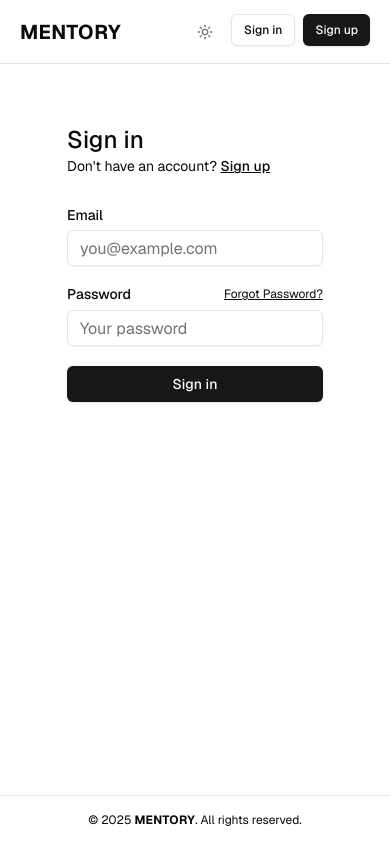
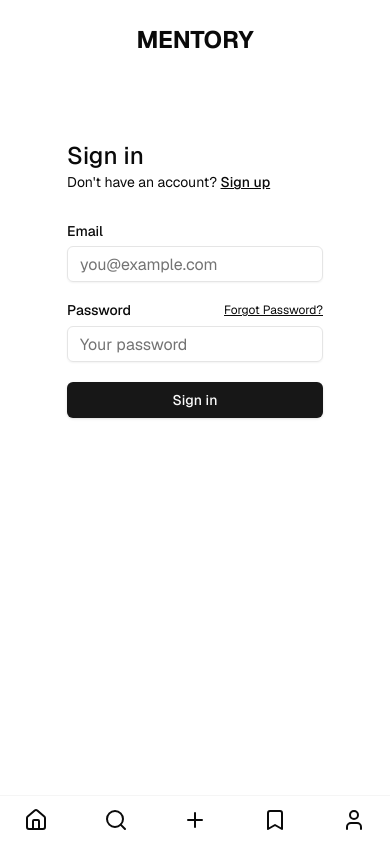
Before and after one commit to JavierOchoa/mentory, a Next.js app: page /sign-in in a window 390 px wide. Built offline with nearby package versions, Linux system fonts and the light colour scheme; no server answers.

Commit message:
Mobile version init

```diff
--- a/app/(auth-pages)/layout.tsx
+++ b/app/(auth-pages)/layout.tsx
@@ -1,9 +1,16 @@
+import Header from "@/components/header";
+
 export default async function Layout({
   children,
 }: {
   children: React.ReactNode;
 }) {
   return (
-    <div className="max-w-7xl flex flex-col gap-12 items-start">{children}</div>
+    <div className="max-w-7xl flex flex-col gap-12 items-start">
+      <div className="flex flex-col items-center gap-y-20 w-full">
+        <Header />
+        {children}
+      </div>
+    </div>
   );
 }
--- a/app/(auth-pages)/sign-in/page.tsx
+++ b/app/(auth-pages)/sign-in/page.tsx
@@ -8,7 +8,7 @@
 export default async function Login(props: { searchParams: Promise<Message> }) {
   const searchParams = await props.searchParams;
   return (
-    <div className="flex flex-col items-center gap-y-6 w-full">
+      <div className="flex items-center">
         <form className="flex-1 flex flex-col min-w-64">
           <h1 className="text-2xl font-medium">Sign in</h1>
           <p className="text-sm text-foreground">
--- a/app/layout.tsx
+++ b/app/layout.tsx
@@ -7,6 +7,8 @@
 import { ThemeProvider } from "next-themes";
 import Link from "next/link";
 import "./globals.css";
+import BottomNav from "@/components/bottom-nav";
+
 
 const defaultUrl = process.env.VERCEL_URL
   ? `https://${process.env.VERCEL_URL}`
@@ -39,7 +41,7 @@
         >
           <main className="min-h-screen flex flex-col items-center">
             <div className="flex-1 w-full flex flex-col gap-10 items-center">
-              <nav className="w-full flex justify-center border-b border-b-foreground/10 h-16">
+              <nav className="hidden sm:flex w-full justify-center border-b border-b-foreground/10 h-16">
                 <div className="w-full flex justify-between items-center p-3 px-5 text-sm">
                   <div className="flex gap-5 items-center font-semibold">
                     <Link href={"/"} className="text-xl font-bold tracking-wide">MENTORY</Link>
@@ -52,7 +54,7 @@
               <div className="flex-1 flex-col gap-20 p-5 w-full md:max-w-7xl">
                 {children}
               </div>
-
+              <BottomNav />
               <footer className="w-full flex items-center justify-center border-t mx-auto text-center text-xs gap-8 py-4">
                 <p>
                 &copy; 2025 <span className="font-bold tracking-wide">MENTORY</span>. All rights reserved.
--- a/app/page.tsx
+++ b/app/page.tsx
@@ -1,12 +1,14 @@
 import Hero from "@/components/hero";
+import Header from "@/components/header";
 import ConnectSupabaseSteps from "@/components/tutorial/connect-supabase-steps";
 import SignUpUserSteps from "@/components/tutorial/sign-up-user-steps";
 import { hasEnvVars } from "@/utils/supabase/check-env-vars";
 
 export default async function Home() {
   return (
-    <>
+    <div className="flex flex-col items-center justify-center">
+      <Header />
       <Hero />
-    </>
+    </div>
   );
 }
--- a/app/profile/page.tsx
+++ b/app/profile/page.tsx
@@ -4,6 +4,7 @@
 import { createClient } from '@/utils/supabase/client';
 import { Button } from '@/components/ui/button';
 import Image from 'next/image';
+import { ThemeSwitcher } from '@/components/theme-switcher';
 
 type UserData = {
   name: string;
@@ -68,8 +69,12 @@
   return (
     <div className="flex flex-col align-center gap-y-6 md:w-full">
       <div className="flex flex-row justify-between">
+        <h1 className="block sm:hidden text-4xl lg:text-3xl font-bold">Profile</h1>
+        <ThemeSwitcher />
+      </div>
+      <div className="flex flex-row justify-between">
         <div className="flex flex-col justify-center">
-          <h1 className="text-2xl lg:text-3xl font-bold">{userData.name}</h1>
+          <h2 className="text-2xl lg:text-3xl font-bold">{userData.name}</h2>
           <p className="text-muted-foreground capitalize">{userData.role}</p>
         </div>
         <div className="relative w-16 h-16 md:w-20 md:h-20 lg:w-24 lg:h-24">
@@ -89,6 +94,7 @@
         </div>
       </div>
 
+
       <div className="flex flex-wrap gap-4 justify-center">
         <Button>Update Profile</Button>
         <Button variant="outline" onClick={handleBecomeInstructor}>{userData.role === 'instructor' ? 'Become Student' : 'Become Instructor'}</Button>
--- /dev/null
+++ b/components/bottom-nav.tsx
@@ -0,0 +1,26 @@
+import Link from "next/link";
+import { Button } from "@/components/ui/button";
+import { Home, Search, Plus, Bookmark, User } from "lucide-react";
+
+
+export default function BottomNav() {
+  return (
+    <div className="block sm:hidden fixed bottom-0 left-0 right-0 bg-background border-t border-muted px-6 py-3 flex justify-between items-center z-50">
+            <Link href="/">
+                <Home className="w-6 h-6" />
+            </Link>
+            <Link href="/search">
+                <Search className="w-6 h-6" />
+            </Link>
+            <Link href="/create">
+                <Plus className="w-6 h-6" />
+            </Link>
+            <Link href="/saved">
+                <Bookmark className="w-6 h-6" />
+            </Link>
+            <Link href="/profile">
+                <User className="w-6 h-6" />
+            </Link>
+    </div>
+  )
+}
--- /dev/null
+++ b/components/header.tsx
@@ -0,0 +1,7 @@
+export default function Header() {
+    return (
+        <div className="block sm:hidden flex justify-between items-center h-10">
+            <h1 className="text-2xl font-bold text-center">MENTORY</h1>
+        </div>
+    )
+}
--- a/components/theme-switcher.tsx
+++ b/components/theme-switcher.tsx
@@ -12,6 +12,7 @@
   // useEffect only runs on the client, so now we can safely show the UI
   useEffect(() => {
     setMounted(true);
+    setTheme("system");
   }, []);
 
   if (!mounted) {
```
Lines whose indentation alone changed are shown as unchanged.
